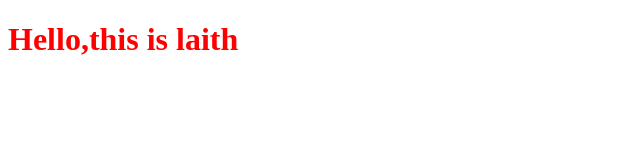
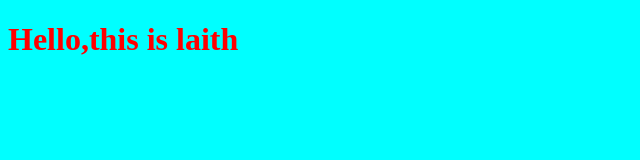
Before and after one commit to LaithAlkhalily/my-project, a plain HTML site: page index.html in a window 1280 px wide. Shown: the whole page, without its empty margins (0-640 px from the left). Drawn offline with Linux system fonts and the light colour scheme.

Commit message:
changing backgroud color in css file

```diff
--- a/style.css
+++ b/style.css
@@ -1,3 +1,6 @@
 h1{
     color:red;
 }
+body{
+    background-color: aqua;
+}
```
